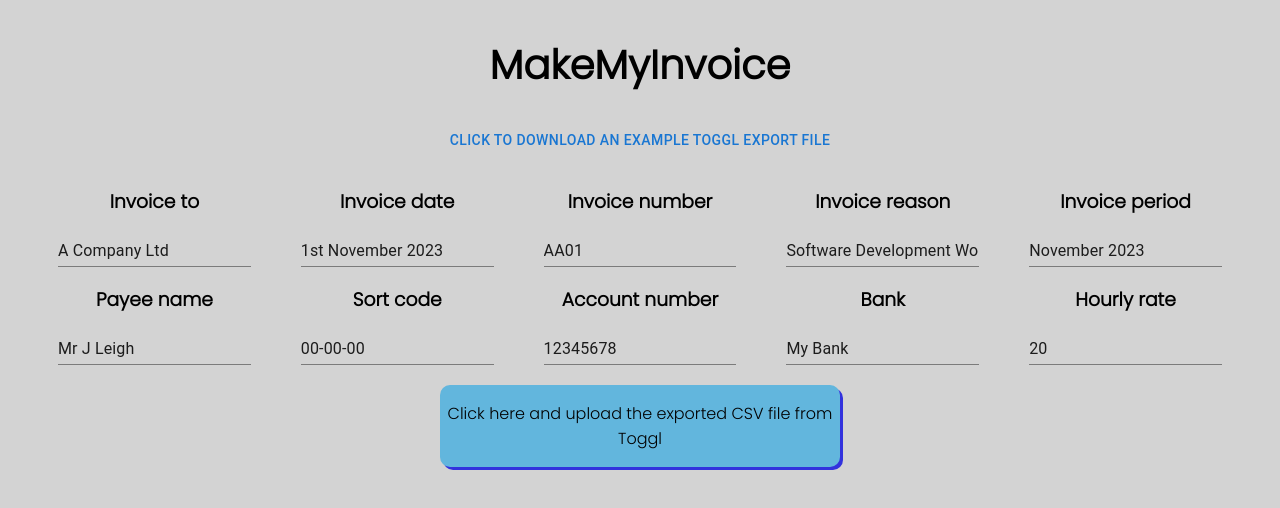
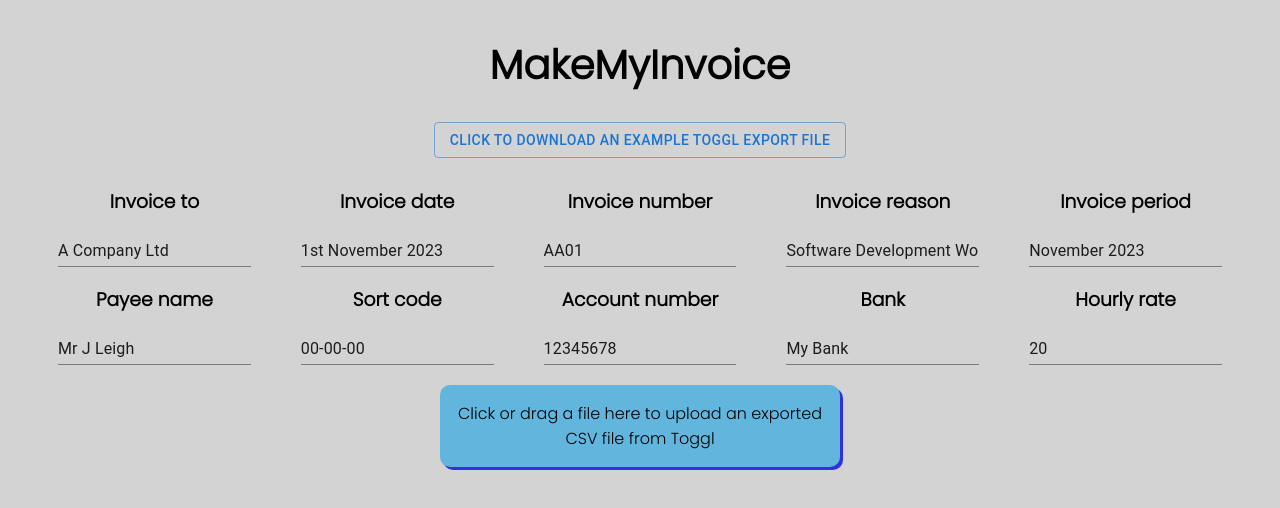
Before and after one commit to jleigh-100/make-my-invoice, a React app: page / in a window 1280 px wide. Shown: the top 508 px of the page. Built offline with nearby package versions, Linux system fonts and the light colour scheme.

Commit message:
styling improvements

```diff
--- a/client/src/components/FileImporter.jsx
+++ b/client/src/components/FileImporter.jsx
@@ -49,7 +49,7 @@ const FileImporter = ({ setClients }) => {
   return (
     <div {...getRootProps()} className="importer">
       <input {...getInputProps()} />
-      <p>Click here and upload the exported CSV file from Toggl</p>
+      <p>Click or drag a file here to upload an exported CSV file from Toggl</p>
     </div>
   )
 }
--- a/client/src/components/Header.jsx
+++ b/client/src/components/Header.jsx
@@ -1,6 +1,6 @@
 import React from "react";
 import { Button } from "@mui/material";
-import ExampleDoc from "../exampleTogglExport.csv";
+import ExampleDoc from "../../exampleTogglExport.csv";
 
 const Header = () => {
     const [clicked, setClicked] = React.useState(false);
@@ -8,7 +8,7 @@ const Header = () => {
     <>
     <h1>MakeMyInvoice</h1>
         <a href={ExampleDoc} download="ExampleDoc" target='_blank'>
-            <Button onClick={() => setClicked(true)}
+            <Button variant="outlined" onClick={() => setClicked(true)}
             className={'download'}>
                 {!clicked ? "Click to download an example Toggl Export file" : "Simply drag the download to the box below!"}
                 </Button>
```
Also changed, not shown: client/exampleTogglExport.csv (renamed from client/src/exampleTogglExport.csv).
